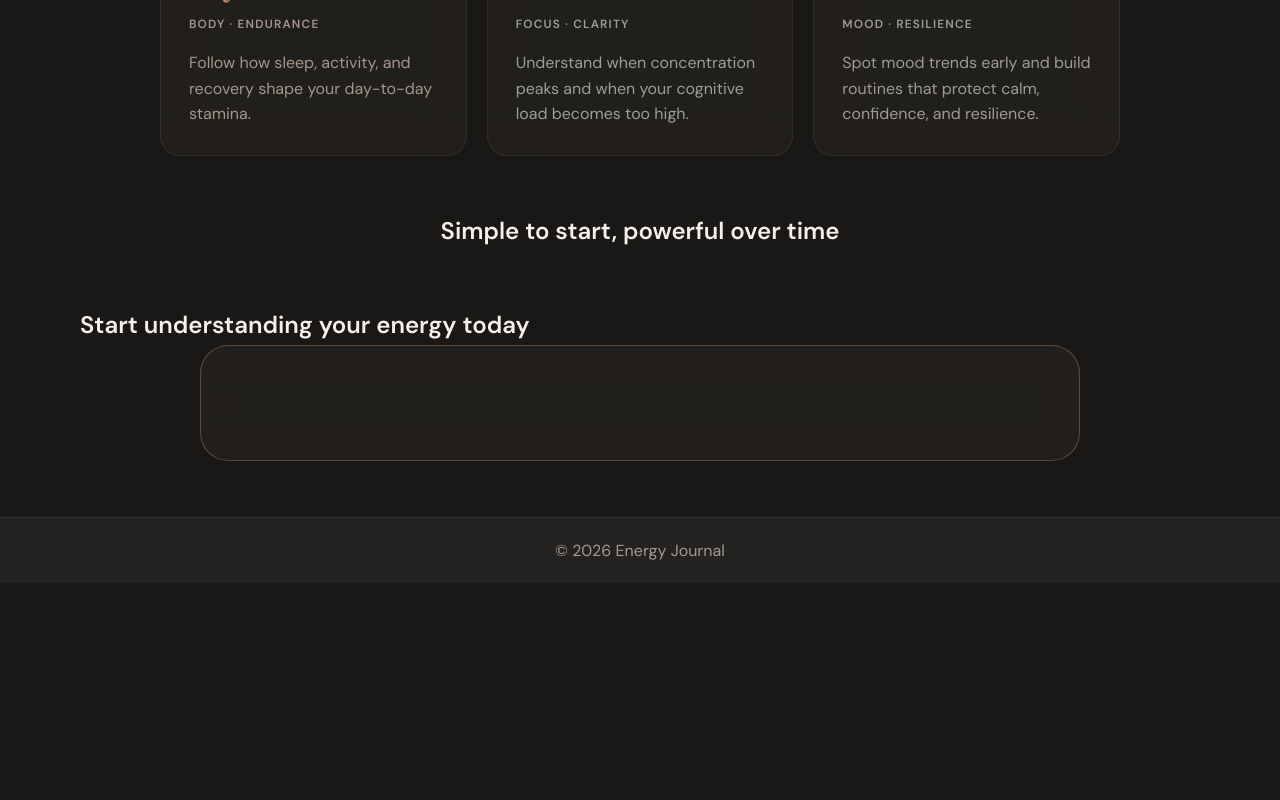
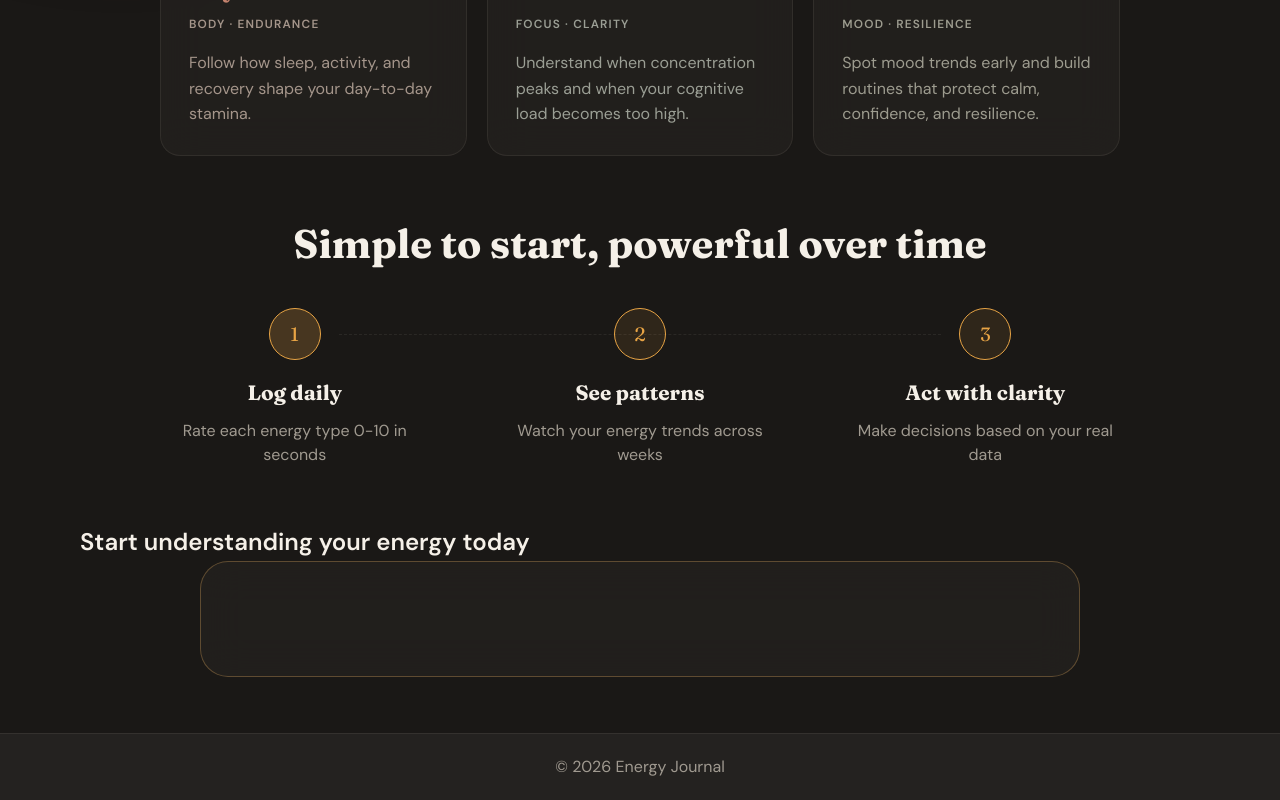
Before and after one commit to g-trinh/energyjournal, a React (Vite) app in the folder front/: page / in a window 1280 px wide. Shown: the part 1088-1888 px from the top of the page. Before the commit the page ends 1671 px from the top, so only its background shows below. Built offline with nearby package versions, Linux system fonts and the light colour scheme; no server answers.

Commit message:
feat(frontend): implement landing how-it-works steps

```diff
--- a/front/src/pages/LandingPage.tsx
+++ b/front/src/pages/LandingPage.tsx
@@ -110,6 +110,23 @@ export default function LandingPage() {
 
         <section className="landing-steps" aria-labelledby="steps-heading">
           <h2 id="steps-heading">Simple to start, powerful over time</h2>
+          <ol className="landing-steps-track">
+            <li className="landing-step">
+              <span className="landing-step-circle landing-step-circle-active">1</span>
+              <h3 className="landing-step-label">Log daily</h3>
+              <p className="landing-step-desc">Rate each energy type 0-10 in seconds</p>
+            </li>
+            <li className="landing-step">
+              <span className="landing-step-circle">2</span>
+              <h3 className="landing-step-label">See patterns</h3>
+              <p className="landing-step-desc">Watch your energy trends across weeks</p>
+            </li>
+            <li className="landing-step">
+              <span className="landing-step-circle">3</span>
+              <h3 className="landing-step-label">Act with clarity</h3>
+              <p className="landing-step-desc">Make decisions based on your real data</p>
+            </li>
+          </ol>
         </section>
 
         <section className="landing-cta-section" aria-labelledby="cta-heading">
--- a/front/src/styles/landing.css
+++ b/front/src/styles/landing.css
@@ -228,6 +228,69 @@
   text-align: center;
 }
 
+.landing-steps > h2 {
+  font-family: var(--font-display);
+  font-size: clamp(1.75rem, 4vw, 2.5rem);
+}
+
+.landing-steps-track {
+  position: relative;
+  margin: 2rem auto 0;
+  max-width: 980px;
+  padding: 0;
+  display: grid;
+  grid-template-columns: repeat(3, minmax(0, 1fr));
+  gap: 3.5rem;
+  list-style: none;
+}
+
+.landing-steps-track::before {
+  content: '';
+  position: absolute;
+  top: 26px;
+  left: calc(16.66% + 26px);
+  right: calc(16.66% + 26px);
+  border-top: 1px dashed var(--color-border);
+}
+
+.landing-step {
+  position: relative;
+  z-index: 1;
+  display: flex;
+  align-items: center;
+  flex-direction: column;
+}
+
+.landing-step-circle {
+  width: 52px;
+  height: 52px;
+  border-radius: 999px;
+  display: inline-flex;
+  align-items: center;
+  justify-content: center;
+  border: 1.5px solid var(--color-accent-amber);
+  background: color-mix(in srgb, var(--color-accent-amber) 10%, transparent);
+  color: var(--color-accent-amber);
+  font-family: var(--font-display);
+  font-size: 1.2rem;
+}
+
+.landing-step-circle-active {
+  background: color-mix(in srgb, var(--color-accent-amber) 22%, transparent);
+}
+
+.landing-step-label {
+  margin-top: 1rem;
+  font-family: var(--font-display);
+  font-size: 1.3rem;
+}
+
+.landing-step-desc {
+  margin-top: 0.6rem;
+  color: var(--color-text-secondary);
+  line-height: 1.5;
+}
+
 .landing-cta-banner {
   max-width: 880px;
   margin: 0 auto;
@@ -274,4 +337,21 @@
   .landing-cta-primary {
     width: 100%;
   }
+
+  .landing-steps-track {
+    margin-top: 2rem;
+    max-width: 400px;
+    grid-template-columns: 1fr;
+    gap: 130px;
+  }
+
+  .landing-steps-track::before {
+    top: 52px;
+    bottom: 52px;
+    left: 50%;
+    right: auto;
+    border-top: 0;
+    border-left: 1px dashed var(--color-border);
+    transform: translateX(-50%);
+  }
 }
```
